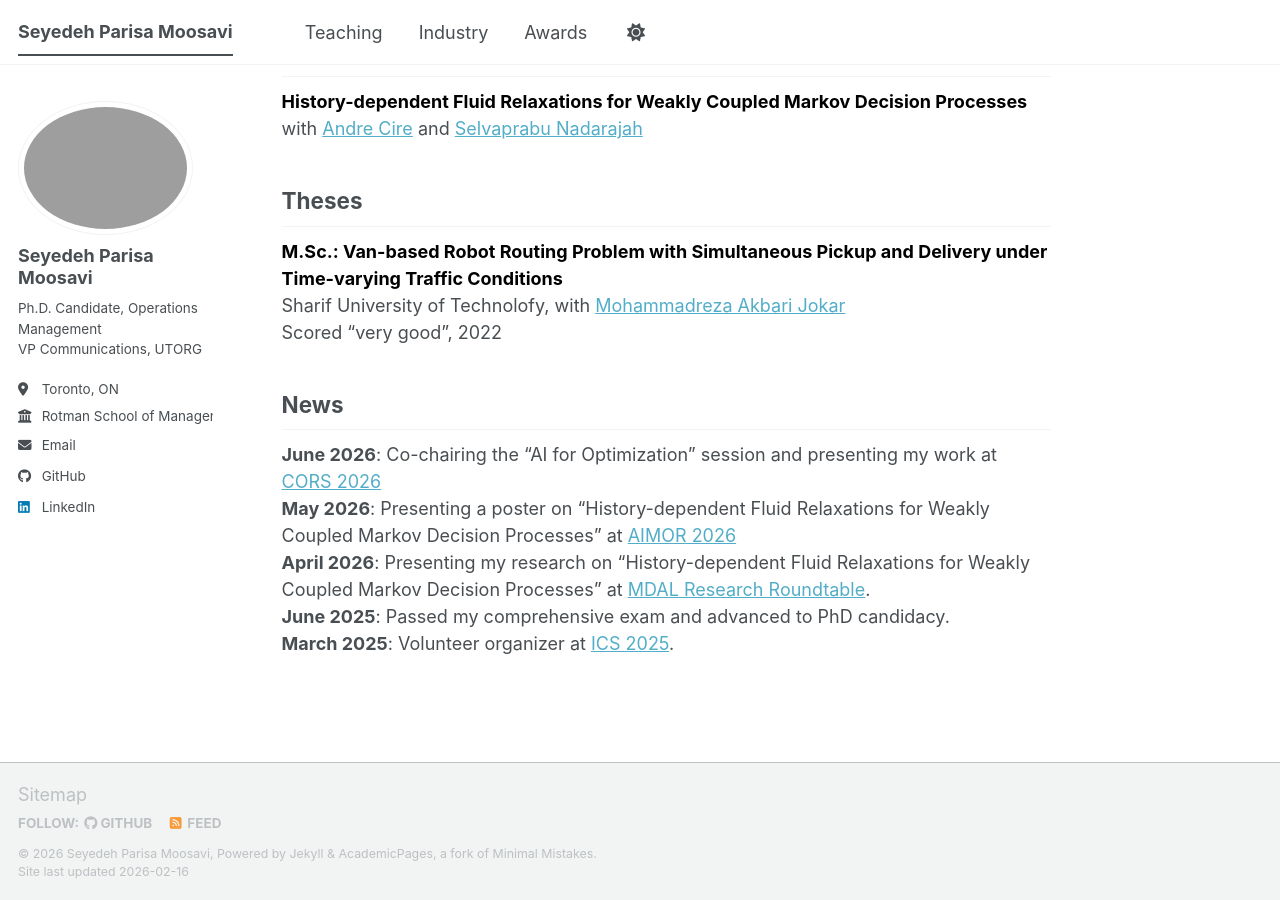
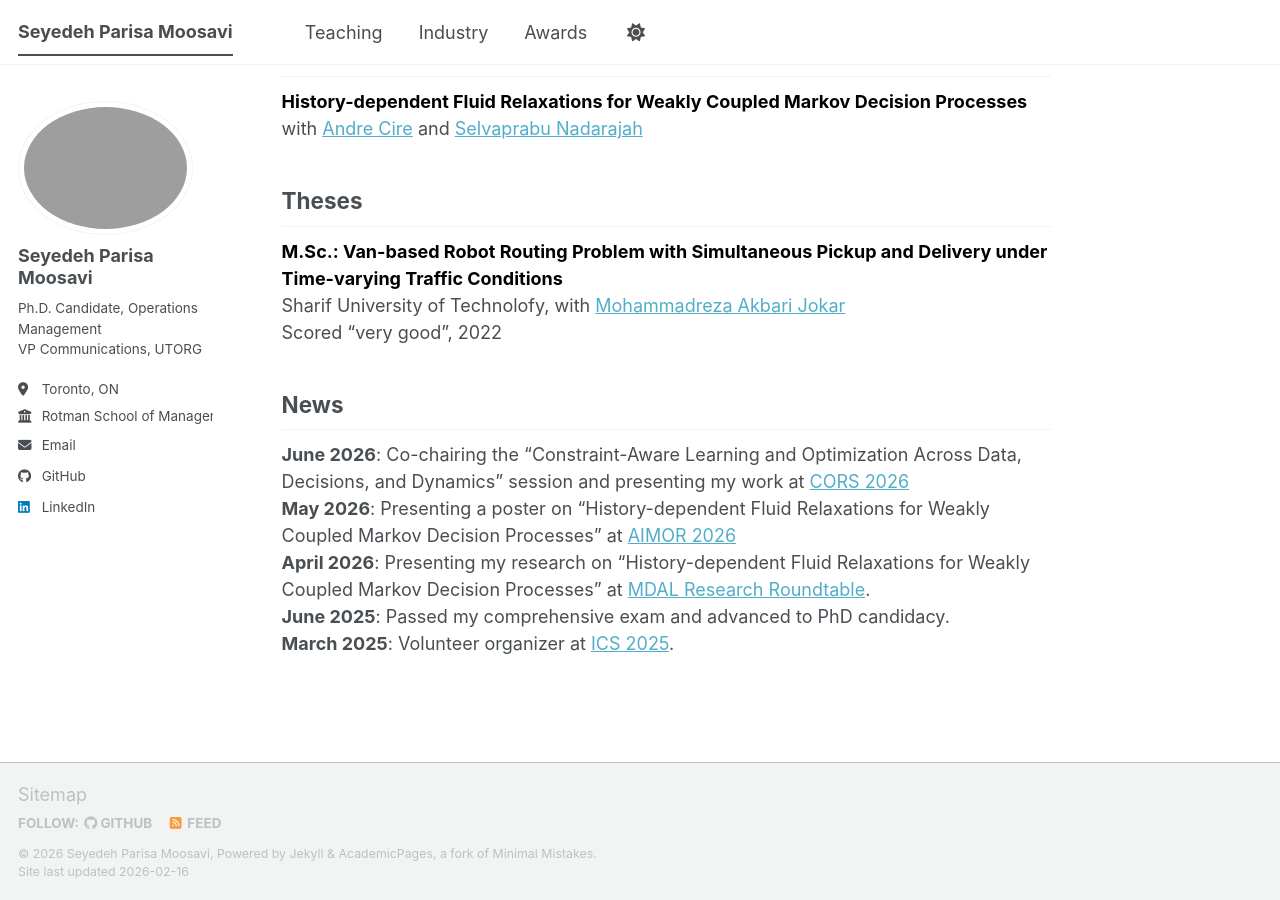
Before and after one commit to parisamsv/parisamsv.github.io, a Jekyll site: the page built from _pages/about.md, in a window 1280 px wide and 900 px high, scrolled down 548 px. Built offline with Jekyll 4.4.1, drawn with Linux system fonts in a browser that asks for light colours; a script bundle is joined from its source files by our own code; library files that are not in the unit come from our copies.

Commit message:
Update news section with recent events

```diff
--- a/_pages/about.md
+++ b/_pages/about.md
@@ -25,7 +25,7 @@ Traffic Conditions**</span> \
   Scored "very good", 2022
 
 ## News
-**June 2026**: Co-chairing the  "AI for Optimization" session and presenting my work at [CORS 2026](https://site.pheedloop.com/event/cors2026/home) \
+**June 2026**: Co-chairing the "Constraint-Aware Learning and Optimization Across Data, Decisions, and Dynamics" session and presenting my work at [CORS 2026](https://site.pheedloop.com/event/cors2026/home) \
 **May 2026**: Presenting a poster on "History-dependent Fluid Relaxations for Weakly Coupled Markov Decision Processes" at [AIMOR 2026](https://haskayne.ucalgary.ca/aimor) \
 **April 2026**: Presenting my research on "History-dependent Fluid Relaxations for Weakly Coupled Markov Decision Processes" at [MDAL Research Roundtable](https://www.rotman.utoronto.ca/faculty-and-research/education-labs/management-data-and-analytics-lab/). \
 **June 2025**: Passed my comprehensive exam and advanced to PhD candidacy. \
```
